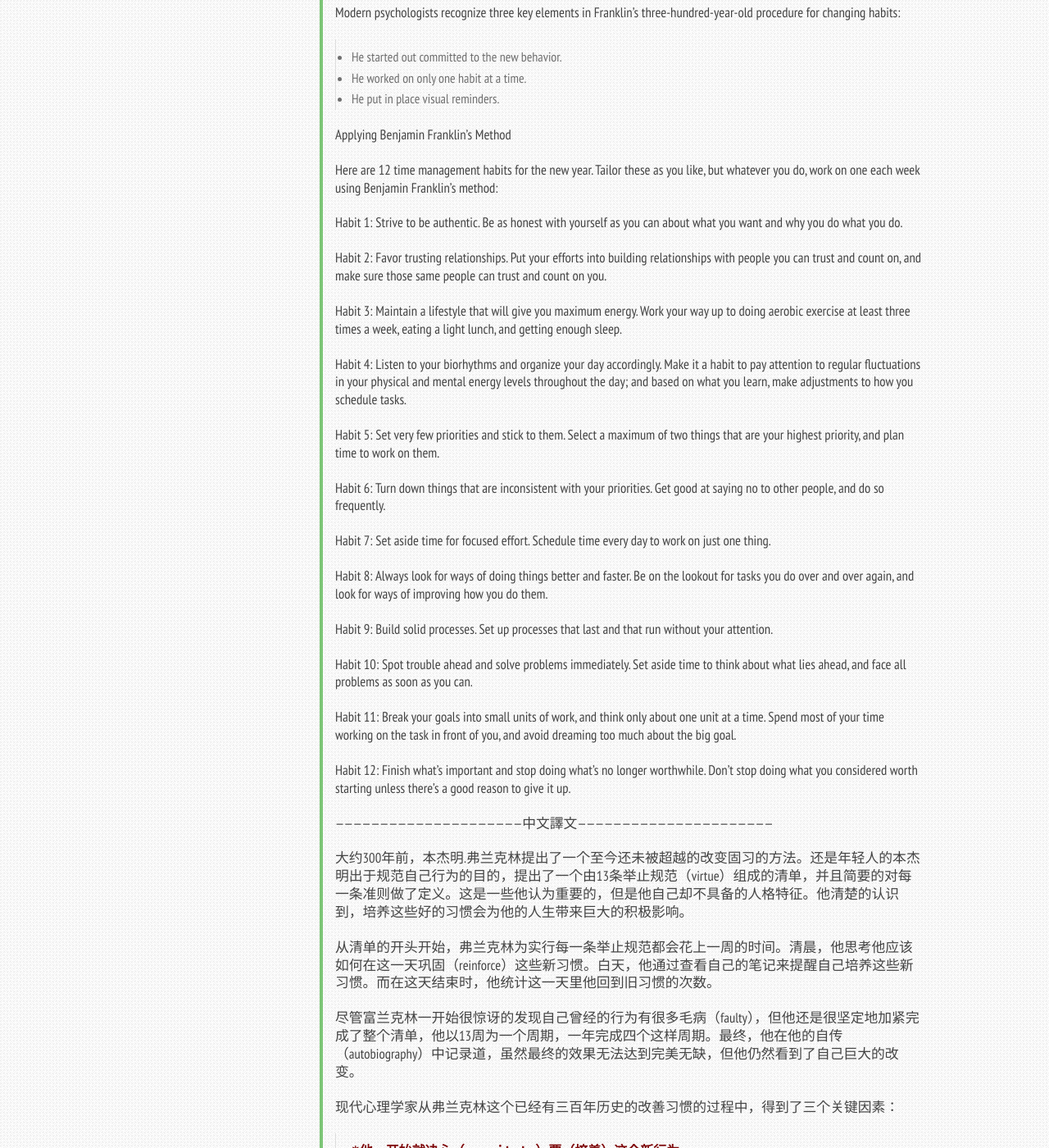
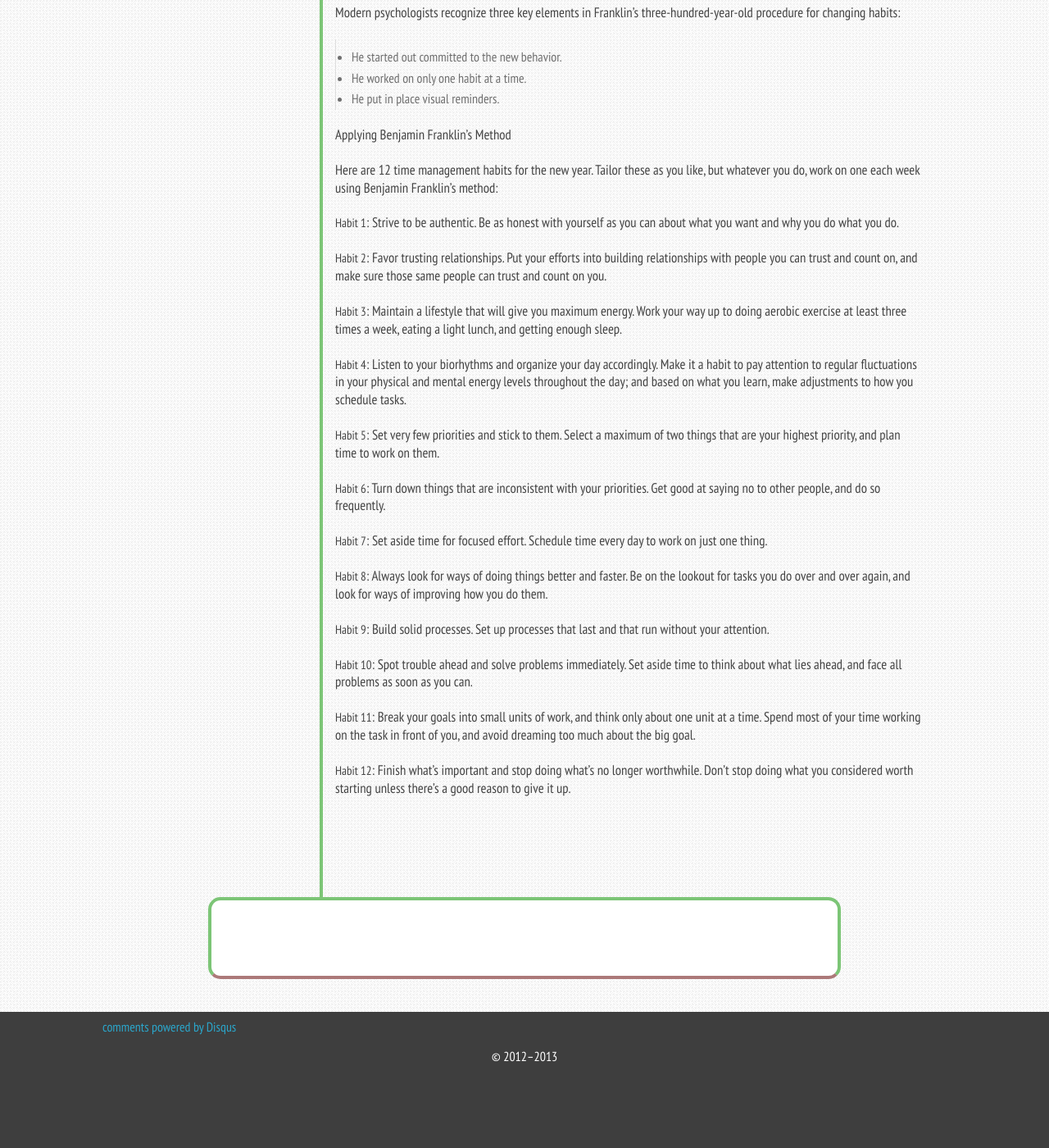
Before and after one commit to Sola-Lufkin/blog, a Jekyll site: the page built from _posts/2013-4-12-Twelve-Time-Management-Habits.md, in a window 1280 px wide and 1400 px high, scrolled down 500 px. Shown: the whole window at 82% size. Built offline with Jekyll 4.4.1, drawn with Linux system fonts in a browser that asks for light colours; Markdown is read by kramdown in place of the engine named in the settings; comment, search, counter and statistics services are not loaded; some of the changed text lies outside the part shown.

Commit message:
中英文分開佈局

```diff
--- a/_layouts/default.html
+++ b/_layouts/default.html
@@ -17,7 +17,7 @@
     <script src="{{ site.baseurl }}/assets/js/vendor/zepto.js"></script>
     <script src="{{ site.baseurl }}/assets/js/vendor/jquery.js"></script>
     <script src="{{ site.baseurl }}/assets/js/foundation.min.js"></script>
-
+    <script src="{{ site.baseurl }}/assets/js/blog.js"></script>
 
 	</head>
 	<body>
--- a/_layouts/post.html
+++ b/_layouts/post.html
@@ -24,7 +24,7 @@
         </div>
         <div class="large-9 columns blog-content">
             <h3>{{ page.title }}</h3>
-            <h4>Authored by {{ page.author }}</h4>
+            <h4>Authored by {{ page.author }} <a id="switch" style="padding-left:500px;cursor:pointer;">switch language</a></h4>
 		    {{ content }}
         </div>
     </div>
--- a/_posts/2013-4-12-Twelve-Time-Management-Habits.md
+++ b/_posts/2013-4-12-Twelve-Time-Management-Habits.md
@@ -6,121 +6,95 @@
 yearmonth: 201304
 ---
 
-Nearly three hundred years ago, Benjamin Franklin came up with an approach to changing habits that has yet to be surpassed. A young adult seeking to straighten out his act, Franklin developed a list of thirteen virtues, jotting down a brief definition of each. These were character traits he took to be important, but in which he found himself lacking. He knew that nurturing these habits would bring about positive change in his life.
+<div id="english" class="blog-main-content" style="display:block;">
+<p>Nearly three hundred years ago, Benjamin Franklin came up with an approach to changing habits that has yet to be surpassed. A young adult seeking to straighten out his act, Franklin developed a list of thirteen virtues, jotting down a brief definition of each. These were character traits he took to be important, but in which he found himself lacking. He knew that nurturing these habits would bring about positive change in his life.</p>
+
+<p>Starting at the top of the list, Franklin spent one week working on each virtue. In the morning he thought about how he would reinforce the new habit throughout the day. During the day he looked at his notes to remind himself of the new habit. At the end of the day, he counted how many times he fell back into the old habit.</p>
+
+<p>While Franklin was surprised at first to see how “faulty” his behavior was, he was so resolved that he pressed on, working through the entire list in a thirteen-week cycle, and completing four such cycles in a year. As for results, he noted in his autobiography that while perfection was unattainable, he could see big improvements.</p>
+
+<p>Modern psychologists recognize three key elements in Franklin’s three-hundred-year-old procedure for changing habits:</p>
+
+<blockquote><ul>
+<li>He started out committed to the new behavior.</li>
+<li>He worked on only one habit at a time.</li>
+<li>He put in place visual reminders.</li>
+</ul>
+</blockquote>
+
+<p>Applying Benjamin Franklin’s Method</p>
+
+<p>Here are 12 time management habits for the new year. Tailor these as you like, but whatever you do, work on one each week using Benjamin Franklin’s method:</p>
+
+<p><strong>Habit 1</strong>: Strive to be authentic. Be as honest with yourself as you can about what you want and why you do what you do.</p>
+
+<p><strong>Habit 2</strong>: Favor trusting relationships. Put your efforts into building relationships with people you can trust and count on, and make sure those same people can trust and count on you.</p>
+
+<p><strong>Habit 3</strong>: Maintain a lifestyle that will give you maximum energy. Work your way up to doing aerobic exercise at least three times a week, eating a light lunch, and getting enough sleep.</p>
+
+<p><strong>Habit 4</strong>: Listen to your biorhythms and organize your day accordingly. Make it a habit to pay attention to regular fluctuations in your physical and mental energy levels throughout the day; and based on what you learn, make adjustments to how you schedule tasks.</p>
+
+<p><strong>Habit 5</strong>: Set very few priorities and stick to them. Select a maximum of two things that are your highest priority, and plan time to work on them.</p>
+
+<p><strong>Habit 6</strong>: Turn down things that are inconsistent with your priorities. Get good at saying no to other people, and do so frequently.</p>
+
+<p><strong>Habit 7</strong>: Set aside time for focused effort. Schedule time every day to work on just one thing.</p>
+
+<p><strong>Habit 8</strong>: Always look for ways of doing things better and faster. Be on the lookout for tasks you do over and over again, and look for ways of improving how you do them.</p>
+
+<p><strong>Habit 9</strong>: Build solid processes. Set up processes that last and that run without your attention.</p>
+
+<p><strong>Habit 10</strong>: Spot trouble ahead and solve problems immediately. Set aside time to think about what lies ahead, and face all problems as soon as you can.</p>
+
+<p><strong>Habit 11</strong>: Break your goals into small units of work, and think only about one unit at a time. Spend most of your time working on the task in front of you, and avoid dreaming too much about the big goal.</p>
+
+<p><strong>Habit 12</strong>: Finish what’s important and stop doing what’s no longer worthwhile. Don’t stop doing what you considered worth starting unless there’s a good reason to give it up.</p>
+</div>
 
 
-Starting at the top of the list, Franklin spent one week working on each virtue. In the morning he thought about how he would reinforce the new habit throughout the day. During the day he looked at his notes to remind himself of the new habit. At the end of the day, he counted how many times he fell back into the old habit.
 
 
-While Franklin was surprised at first to see how “faulty” his behavior was, he was so resolved that he pressed on, working through the entire list in a thirteen-week cycle, and completing four such cycles in a year. As for results, he noted in his autobiography that while perfection was unattainable, he could see big improvements.
 
+<div id="chinese" class="blog-main-content" style="display:none;">
+<p>大约300年前，本杰明.弗兰克林提出了一个至今还未被超越的改变固习的方法。还是年轻人的本杰明出于规范自己行为的目的，提出了一个由13条举止规范（virtue）组成的清单，并且简要的对每一条准则做了定义。这是一些他认为重要的，但是他自己却不具备的人格特征。他清楚的认识到，培养这些好的习惯会为他的人生带来巨大的积极影响。</p>
 
-Modern psychologists recognize three key elements in Franklin’s three-hundred-year-old procedure for changing habits:
->
-  * He started out committed to the new behavior.
-  * He worked on only one habit at a time.
-  * He put in place visual reminders.
+<p>从清单的开头开始，弗兰克林为实行每一条举止规范都会花上一周的时间。清晨，他思考他应该如何在这一天巩固（reinforce）这些新习惯。白天，他通过查看自己的笔记来提醒自己培养这些新习惯。而在这天结束时，他统计这一天里他回到旧习惯的次数。</p>
 
+<p>尽管富兰克林一开始很惊讶的发现自己曾经的行为有很多毛病（faulty），但他还是很坚定地加紧完成了整个清单，他以13周为一个周期，一年完成四个这样周期。最终，他在他的自传（autobiography）中记录道，虽然最终的效果无法达到完美无缺，但他仍然看到了自己巨大的改变。</p>
 
-Applying Benjamin Franklin’s Method
+<p>现代心理学家从弗兰克林这个已经有三百年历史的改善习惯的过程中，得到了三个关键因素：</p>
 
+<blockquote><pre><code>*他一开始就决心（commit to）要（培养）这个新行为。
+*他一次只培养一个习惯。
+*他在合适的地方放上视觉提示（visual remainder）（例如小纸条上写着不能分心之类的。
+</code></pre></blockquote>
 
-Here are 12 time management habits for the new year. Tailor these as you like, but whatever you do, work on one each week using Benjamin Franklin’s method:
+<p>本杰明.弗兰克林方法的应用</p>
 
+<p>这有12种在新年里帮助你管理时间的妙招。根据你的喜好制定出适合你自己的时间管理计划，但是不管你做什么，按照本杰明的方法一周培养一个：</p>
 
-Habit 1: Strive to be authentic. Be as honest with yourself as you can about what you want and why you do what you do.
+<p><strong>习惯1</strong>：争取变得更真实，更脚踏实地。尽可能真诚地面对你所想要的，以及为何你想这么做。</p>
 
+<p><strong>习惯2</strong>：偏好于朋友间更为相互信任的那些关系。努力地和你能够信任以及依赖的人创建良好的关系，并且确信他们也同样能够信任你，依赖你。</p>
 
-Habit 2: Favor trusting relationships. Put your efforts into building relationships with people you can trust and count on, and make sure those same people can trust and count on you.
+<p><strong>习惯3</strong>：维持一种能够给你带来最大正能量的生活方式。一周至少做三次有氧运动，吃一顿清淡的午餐，以及保证充足的睡眠。</p>
 
+<p><strong>习惯4</strong>：按照你的生物钟相应地组织计划你的一天。关注一天里你的生理和精神能量的起伏规律，并把这培养成一种习惯；然后基于你的观察，来调整你的任务计划。</p>
 
-Habit 3: Maintain a lifestyle that will give you maximum energy. Work your way up to doing aerobic exercise at least three times a week, eating a light lunch, and getting enough sleep.
+<p><strong>习惯5</strong>：设置尽量少的优先考虑的事（priorities）并且坚持下去。权衡出优先级最高的两个，并计划好时间依次去做这两件事。</p>
 
+<p><strong>习惯6</strong>：拒绝（turn down）那些与你优先考虑的事情相矛盾（inconsistent）的事儿。学会向其他人说“不”，并且经常要这么做。</p>
 
-Habit 4: Listen to your biorhythms and organize your day accordingly. Make it a habit to pay attention to regular fluctuations in your physical and mental energy levels throughout the day; and based on what you learn, make adjustments to how you schedule tasks.
+<p><strong>习惯7</strong>：为（需要）集中精力（做的事情）留出时间。每天安排出时间只去完成一件事。</p>
 
+<p><strong>习惯8</strong>：不停地寻找把事情做得更好更快的方法。值得注意的是要关注那些你重复了一遍又一遍的任务，并且从中去寻找改善这一过程的方法。</p>
 
-Habit 5: Set very few priorities and stick to them. Select a maximum of two things that are your highest priority, and plan time to work on them.
+<p><strong>习惯9</strong>： 建立固定的过程。建立那些能在你不注意的情况下持续和运行的过程。</p>
 
+<p><strong>习惯10</strong>：能够预见困难，并且一旦遇到困难立刻解决它。留出时间去考虑将来会遇到的（困难），并且尽可能快地直面问题。</p>
 
-Habit 6: Turn down things that are inconsistent with your priorities. Get good at saying no to other people, and do so frequently.
+<p><strong>习惯11</strong>：将你的目标细化成很多任务，一次只考虑其中一个任务。用你大部分的时间去处理眼前的这份任务，避免对不切实际的目标产生幻想。</p>
 
+<p><strong>习惯12</strong>：去完成那些重要的事情，停止继续做那些不再值得的事情。不要轻易放弃你最初觉得值得去做的事情，除非你有一个充分的理由。</p>
 
-Habit 7: Set aside time for focused effort. Schedule time every day to work on just one thing.
-
-
-Habit 8: Always look for ways of doing things better and faster. Be on the lookout for tasks you do over and over again, and look for ways of improving how you do them.
-
-
-Habit 9: Build solid processes. Set up processes that last and that run without your attention.
-
-
-Habit 10: Spot trouble ahead and solve problems immediately. Set aside time to think about what lies ahead, and face all problems as soon as you can.
-
-
-Habit 11: Break your goals into small units of work, and think only about one unit at a time. Spend most of your time working on the task in front of you, and avoid dreaming too much about the big goal.
-
-
-Habit 12: Finish what’s important and stop doing what’s no longer worthwhile. Don’t stop doing what you considered worth starting unless there’s a good reason to give it up.
-
-
----------------------------------------------------------------中文譯文------------------------------------------------------------------
-
-
-大约300年前，本杰明.弗兰克林提出了一个至今还未被超越的改变固习的方法。还是年轻人的本杰明出于规范自己行为的目的，提出了一个由13条举止规范（virtue）组成的清单，并且简要的对每一条准则做了定义。这是一些他认为重要的，但是他自己却不具备的人格特征。他清楚的认识到，培养这些好的习惯会为他的人生带来巨大的积极影响。
-
-
-从清单的开头开始，弗兰克林为实行每一条举止规范都会花上一周的时间。清晨，他思考他应该如何在这一天巩固（reinforce）这些新习惯。白天，他通过查看自己的笔记来提醒自己培养这些新习惯。而在这天结束时，他统计这一天里他回到旧习惯的次数。
-
-
-尽管富兰克林一开始很惊讶的发现自己曾经的行为有很多毛病（faulty），但他还是很坚定地加紧完成了整个清单，他以13周为一个周期，一年完成四个这样周期。最终，他在他的自传（autobiography）中记录道，虽然最终的效果无法达到完美无缺，但他仍然看到了自己巨大的改变。
-
-
-现代心理学家从弗兰克林这个已经有三百年历史的改善习惯的过程中，得到了三个关键因素：
-
->
-	*他一开始就决心（commit to）要（培养）这个新行为。
-	*他一次只培养一个习惯。
-	*他在合适的地方放上视觉提示（visual remainder）（例如小纸条上写着不能分心之类的。
-
-
-本杰明.弗兰克林方法的应用
-
-
-这有12种在新年里帮助你管理时间的妙招。根据你的喜好制定出适合你自己的时间管理计划，但是不管你做什么，按照本杰明的方法一周培养一个：
-
-
-习惯1：争取变得更真实，更脚踏实地。尽可能真诚地面对你所想要的，以及为何你想这么做。
-
-
-习惯2：偏好于朋友间更为相互信任的那些关系。努力地和你能够信任以及依赖的人创建良好的关系，并且确信他们也同样能够信任你，依赖你。
-
-
-习惯3：维持一种能够给你带来最大正能量的生活方式。一周至少做三次有氧运动，吃一顿清淡的午餐，以及保证充足的睡眠。
-
-
-习惯4：按照你的生物钟相应地组织计划你的一天。关注一天里你的生理和精神能量的起伏规律，并把这培养成一种习惯；然后基于你的观察，来调整你的任务计划。
-
-
-习惯5：设置尽量少的优先考虑的事（priorities）并且坚持下去。权衡出优先级最高的两个，并计划好时间依次去做这两件事。
-
-
-习惯6：拒绝（turn down）那些与你优先考虑的事情相矛盾（inconsistent）的事儿。学会向其他人说“不”，并且经常要这么做。
-
-
-习惯7：为（需要）集中精力（做的事情）留出时间。每天安排出时间只去完成一件事。
-
-
-习惯8：不停地寻找把事情做得更好更快的方法。值得注意的是要关注那些你重复了一遍又一遍的任务，并且从中去寻找改善这一过程的方法。
-
-
-习惯9： 建立固定的过程。建立那些能在你不注意的情况下持续和运行的过程。
-
-
-习惯10：能够预见困难，并且一旦遇到困难立刻解决它。留出时间去考虑将来会遇到的（困难），并且尽可能快地直面问题。
-
-
-习惯11：将你的目标细化成很多任务，一次只考虑其中一个任务。用你大部分的时间去处理眼前的这份任务，避免对不切实际的目标产生幻想。
-
-
-习惯12：去完成那些重要的事情，停止继续做那些不再值得的事情。不要轻易放弃你最初觉得值得去做的事情，除非你有一个充分的理由。
+</div>
--- /dev/null
+++ b/assets/js/blog.js
@@ -0,0 +1,26 @@
+$(document).ready(
+    function()
+    {
+
+		$('#switch').click(function() {
+			// var a = $('#english').attr('display');
+			// alert(a);
+			// if ( a == 'none'){
+
+			// 	$('#english').fadeToggle('slow', 'linear');
+			// 	$('#chinese').fadeToggle('slow', 'linear');
+			// }
+			// else {
+			// 	// $('#chinese').fadeToggle('slow', 'linear');
+			//  //    $('#english').fadeToggle('slow', 'linear');
+			// }
+
+			// });
+
+	        $(".blog-main-content:visible").fadeOut("normal");
+	        $(".blog-main-content:hidden").fadeIn("slow");
+
+    		});
+
+    }
+);
```
Also changed, not shown: 3 other files.
